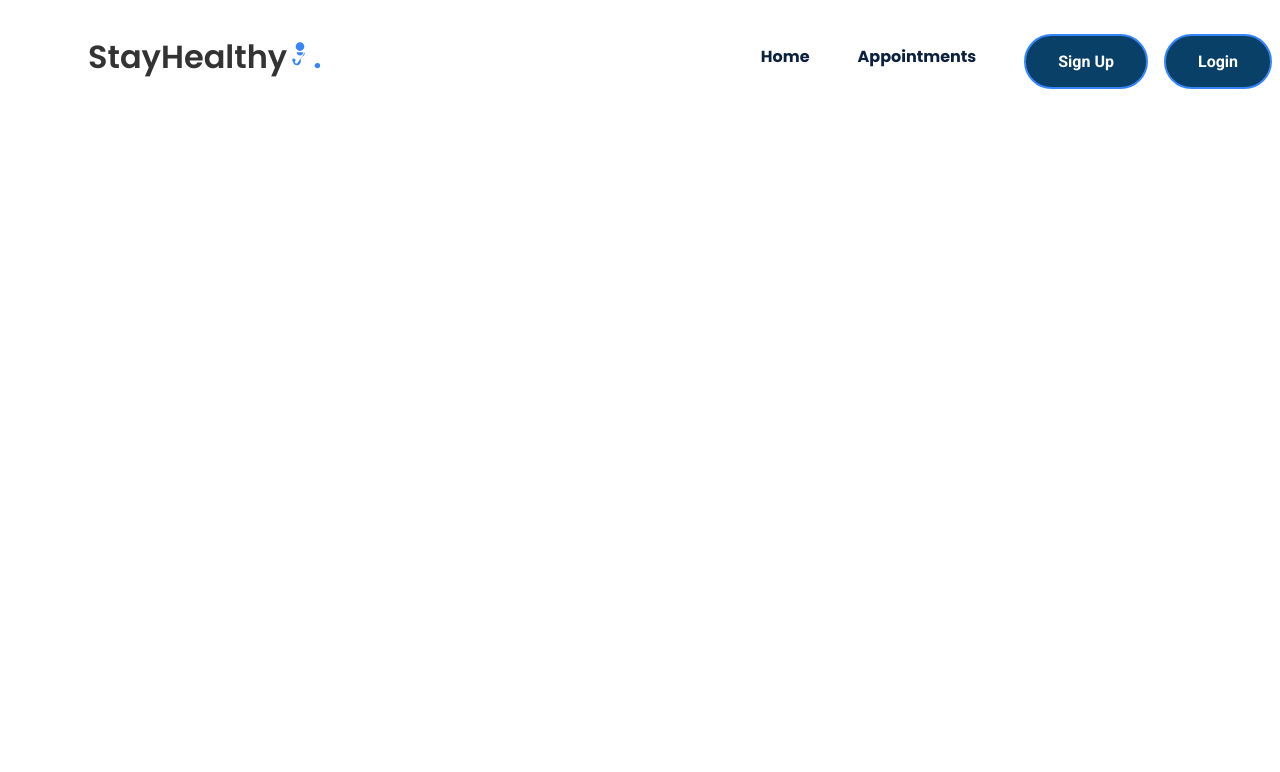
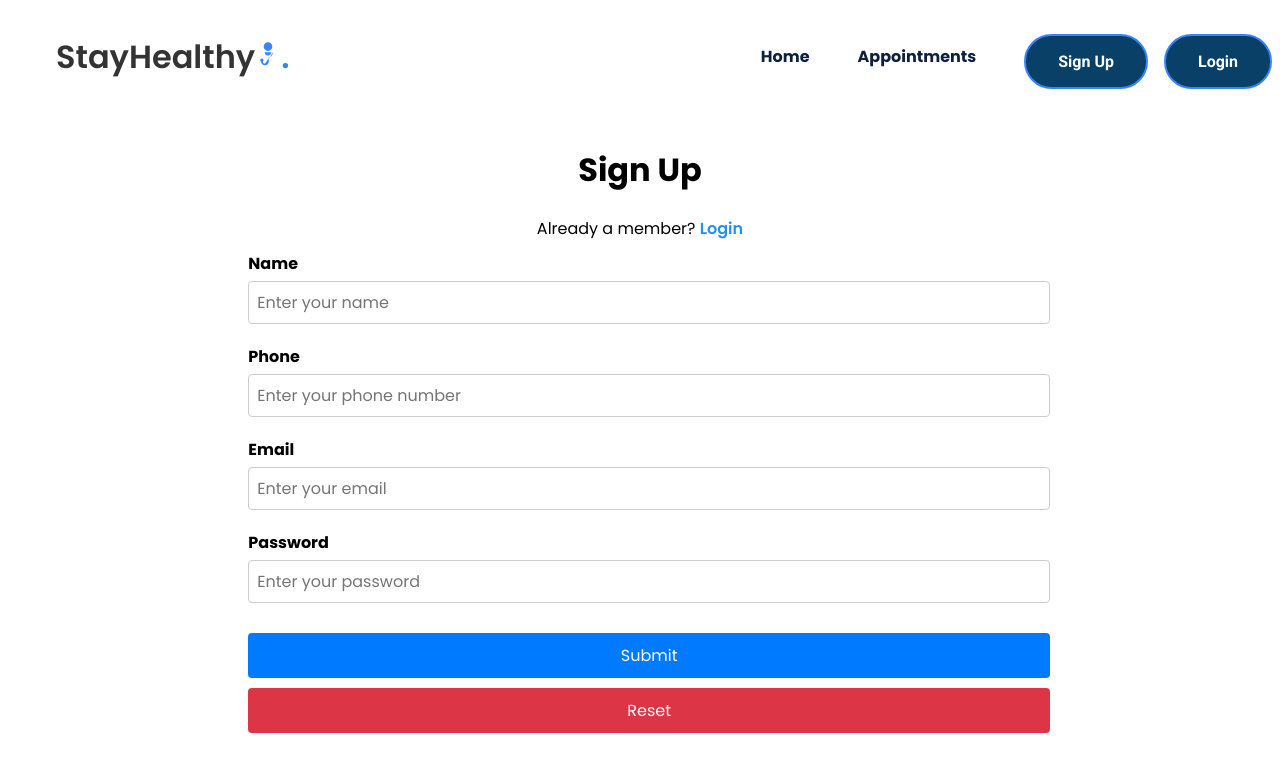
Before and after one commit to Andabeat/med_appt, a React (Create React App) app: page /signup in a window 1280 px wide. Shown: the top 772 px of the page. Built offline with nearby package versions, Linux system fonts and the light colour scheme.

Commit message:
Added more components and modified css

```diff
--- a/src/App.js
+++ b/src/App.js
@@ -1,35 +1,30 @@
-// Import necessary modules from React library
 import React from 'react';
+import { BrowserRouter, Routes, Route } from 'react-router-dom';
 
-// Import components for routing from react-router-dom library
-import { BrowserRouter, Routes, Route } from "react-router-dom";
+// Components
+import Navbar from './Components/Navbar/Navbar';
+import LandingPage from './Components/Landing_Page/Landing_Page';
+import SignUp from './Components/Sign_Up/Sign_Up';
+import Login from './Components/Login/Login';
 
-// Import custom Navbar component
-import Navbar from './Components/Navbar/Navbar';
-
-// Import Landing_Page component
-import Landing_Page from './Components/Landing_Page/Landing_Page';
-
-// Function component for the main App
 function App() {
-
-  // Render the main App component
   return (
     <div className="App">
-      {/* Set up BrowserRouter for routing */}
       <BrowserRouter>
-        {/* Display the Navbar component */}
         <Navbar />
 
-        {/* Set up the Routes for different pages */}
         <Routes>
-          {/* Define individual Route components for different pages */}
-          <Route path="/" element={<Landing_Page />} />
+          {/* Main routes */}
+          <Route path="/" element={<LandingPage />} />
+          <Route path="/signup" element={<SignUp />} />
+          <Route path="/login" element={<Login />} />
+
+          {/* 404 fallback route */}
+          <Route path="*" element={<div>Page Not Found</div>} />
         </Routes>
       </BrowserRouter>
     </div>
   );
 }
 
-// Export the App component as the default export
 export default App;
--- a/src/Components/Login/Login.css
+++ b/src/Components/Login/Login.css
@@ -5,7 +5,9 @@
     padding: 40px; /* Padding inside the container */
     margin-top: 10%; /* Top margin of 10% */
 }
-
+.login-text {
+    text-align:center;
+}
 /* Styles for form groups */
 .form-group {
     margin-bottom: 20px; /* Bottom margin for spacing between form groups */
@@ -20,7 +22,7 @@
 
 /* Styles for form controls */
 .form-control {
-    width: 40%; /* Width of form controls */
+    width: 100%; /* Width of form controls */
     padding: 8px; /* Padding inside form controls */
     font-size: 16px; /* Font size of form controls */
     border: 1px solid #ccc; /* Border around form controls */
--- /dev/null
+++ b/src/Components/Login/Login.js
@@ -0,0 +1,79 @@
+import React from 'react';
+import './Login.css';
+// If you use react-router-dom for navigation, import Link:
+// import { Link } from 'react-router-dom';
+
+const Login = () => {
+  return (
+    <div>
+      <div className="container">
+        {/* Login grid layout */}
+        <div className="login-grid">
+          {/* Login header */}
+          <div className="login-text">
+            <h2>Login</h2>
+          </div>
+
+          {/* Sign-up link */}
+          <div className="login-text">
+            Are you a new member?{' '}
+            {/* Use Link if you're using react-router-dom */}
+            {/* <Link to="/signup" style={{ color: '#2190FF' }}>Sign Up Here</Link> */}
+            <a href="../Sign_Up/Sign_Up.html" style={{ color: '#2190FF' }}>Sign Up Here</a>
+          </div>
+
+          <br />
+
+          {/* Login form */}
+          <div className="login-form">
+            <form>
+              {/* Email input */}
+              <div className="form-group">
+                <label htmlFor="email">Email</label>
+                <input
+                  type="email"
+                  name="email"
+                  id="email"
+                  className="form-control"
+                  placeholder="Enter your email"
+                  aria-describedby="helpId"
+                />
+              </div>
+
+              {/* Password input */}
+              <div className="form-group">
+                <label htmlFor="password">Password</label>
+                <input
+                  type="password"
+                  name="password"
+                  id="password"
+                  className="form-control"
+                  placeholder="Enter your password"
+                  aria-describedby="helpId"
+                />
+              </div>
+
+              {/* Login and reset buttons */}
+              <div className="btn-group">
+                <button type="submit" className="btn btn-primary mb-2 mr-1 waves-effect waves-light">Login</button>
+                <button type="reset" className="btn btn-danger mb-2 waves-effect waves-light">Reset</button>
+              </div>
+
+              <br />
+
+              {/* Forgot Password text */}
+              <div className="login-text">
+                Forgot Password?
+              </div>
+            </form>
+          </div>
+        </div>
+      </div>
+
+      {/* Remove duplicate heading */}
+      {/* <h1>Login</h1> */}
+    </div>
+  );
+};
+
+export default Login;
--- a/src/Components/Navbar/Navbar.css
+++ b/src/Components/Navbar/Navbar.css
@@ -67,7 +67,7 @@
 
 /* Styling for the logo in the navbar */
 .nav__logo {
-    padding-left: 2em;
+    padding-left: 1em;
     font-size: 2rem;
     font-weight: 600;
     color: #0d213f;
--- a/src/Components/Navbar/Navbar.js
+++ b/src/Components/Navbar/Navbar.js
@@ -1,5 +1,6 @@
 import React, { useState } from "react";
 import './Navbar.css';
+import { Link } from 'react-router-dom';
 
 const Navbar = () => {
   // State to handle nav menu toggle
@@ -13,7 +14,7 @@
   return (
     <nav>
       <div className="nav__logo">
-        <a href="/">
+        <Link to="/">
           StayHealthy
           {/* SVG logo */}
           <svg
@@ -32,7 +33,7 @@
               </g>
             </g>
           </svg>
-        </a>
+        </Link>
         <span>.</span>
       </div>
       <div className="nav__icon" onClick={handleClick}>
@@ -40,20 +41,21 @@
       </div>
       <ul className={`nav__links${navOpen ? " active" : ""}`}>
         <li className="link">
-          <a href="../Landing_Page/LandingPage.html">Home</a>
+          <Link to="/">Home</Link>
         </li>
         <li className="link">
-          <a href="#">Appointments</a>
+          {/* Update with correct route if/when implemented */}
+          <Link to="#">Appointments</Link>
         </li>
         <li className="link">
-          <a href="../Sign_Up/Sign_Up.html">
+          <Link to="/signup">
             <button className="btn1">Sign Up</button>
-          </a>
+          </Link>
         </li>
         <li className="link">
-          <a href="../Login/Login.html">
+          <Link to="/login">
             <button className="btn1">Login</button>
-          </a>
+          </Link>
         </li>
       </ul>
     </nav>
--- a/src/Components/Sign_Up/Sign_Up.css
+++ b/src/Components/Sign_Up/Sign_Up.css
@@ -32,8 +32,8 @@
 
 /* Styles for additional signup text */
 .signup-text1 {
-    grid-column: -1 / 3; /* Span from second to third column from the end */
-    text-align: right; /* Right-align text */
+    grid-column: 1 / 4; /* Span across all three columns */
+    text-align: center; /* Right-align text */
 }
 
 .signup-text1 span {
--- a/src/Components/Sign_Up/Sign_Up.html
+++ b/src/Components/Sign_Up/Sign_Up.html
@@ -13,7 +13,7 @@
             <div class="signup-text"> <!-- Title for the sign-up form -->
                 <h1>Sign Up</h1>
             </div>
-            <div class="signup-text1" style="text-align: left;"> <!-- Text for existing members to log in -->
+            <div class="signup-text1" <!-- Text for existing members to log in -->
                 Already a member? <span><a href="../Login/Login.html" style="color: #2190FF;"> Login</a></span>
             </div>
             <div class="signup-form"> <!-- Form for user sign-up -->
--- /dev/null
+++ b/src/Components/Sign_Up/Sign_Up.js
@@ -0,0 +1,56 @@
+import React from 'react';
+import './Sign_Up.css';
+
+const Sign_Up = () => {
+  return (
+    <div className="container" style={{ marginTop: '5%' }}>
+      {/* Main container with margin-top */}
+      <div className="signup-grid">
+        {/* Grid layout for sign-up form */}
+        <div className="signup-text">
+          {/* Title for the sign-up form */}
+          <h1>Sign Up</h1>
+        </div>
+        <div className="signup-text1">
+          {/* Text for existing members to log in */}
+          Already a member? <span><a href="../Login/Login.html" style={{ color: '#2190FF' }}>Login</a></span>
+        </div>
+        <div className="signup-form">
+          {/* Form for user sign-up */}
+          <form>
+            {/* Start of the form */}
+            <div className="form-group">
+              {/* Form group for user's name */}
+              <label htmlFor="name">Name</label>
+              <input type="text" name="name" id="name" required className="form-control" placeholder="Enter your name" aria-describedby="helpId" />
+            </div>
+            <div className="form-group">
+              {/* Form group for user's phone number */}
+              <label htmlFor="phone">Phone</label>
+              <input type="tel" name="phone" id="phone" required className="form-control" placeholder="Enter your phone number" aria-describedby="helpId" />
+            </div>
+            <div className="form-group">
+              {/* Form group for user's email */}
+              <label htmlFor="email">Email</label>
+              <input type="email" name="email" id="email" required className="form-control" placeholder="Enter your email" aria-describedby="helpId" />
+            </div>
+            <div className="form-group">
+              {/* Form group for user's password */}
+              <label htmlFor="password">Password</label>
+              <input name="password" id="password" required className="form-control" placeholder="Enter your password" aria-describedby="helpId" />
+            </div>
+            <div className="btn-group">
+              {/* Button group for form submission and reset */}
+              <button type="submit" className="btn btn-primary mb-2 mr-1 waves-effect waves-light">Submit</button>
+              <button type="reset" className="btn btn-danger mb-2 waves-effect waves-light">Reset</button>
+            </div>
+          </form>
+        </div>
+      </div>
+      {/* Optionally remove this extra heading, since the h1 above covers it */}
+      {/* <h1>Sign Up Page</h1> */}
+    </div>
+  );
+};
+
+export default Sign_Up;
```
